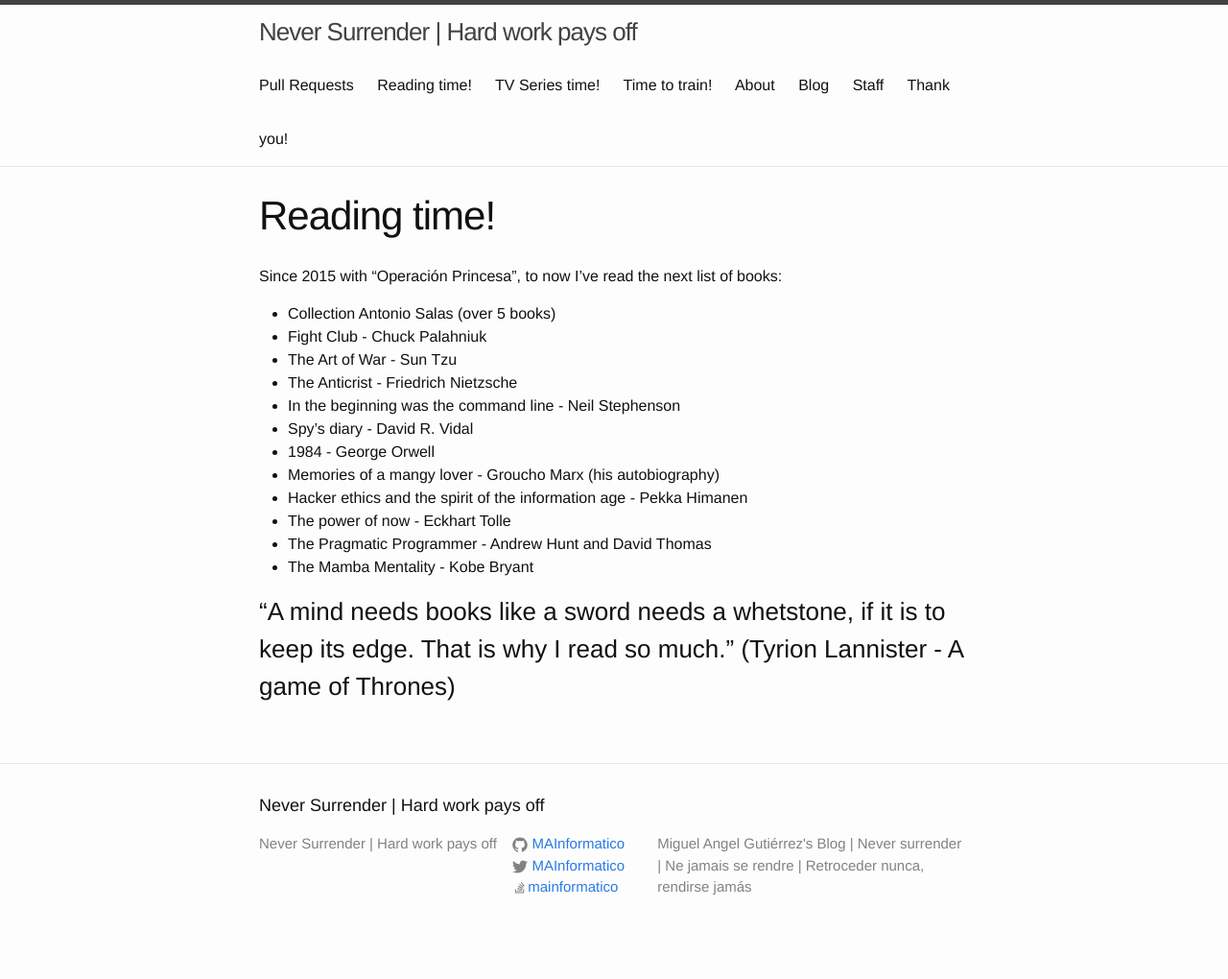
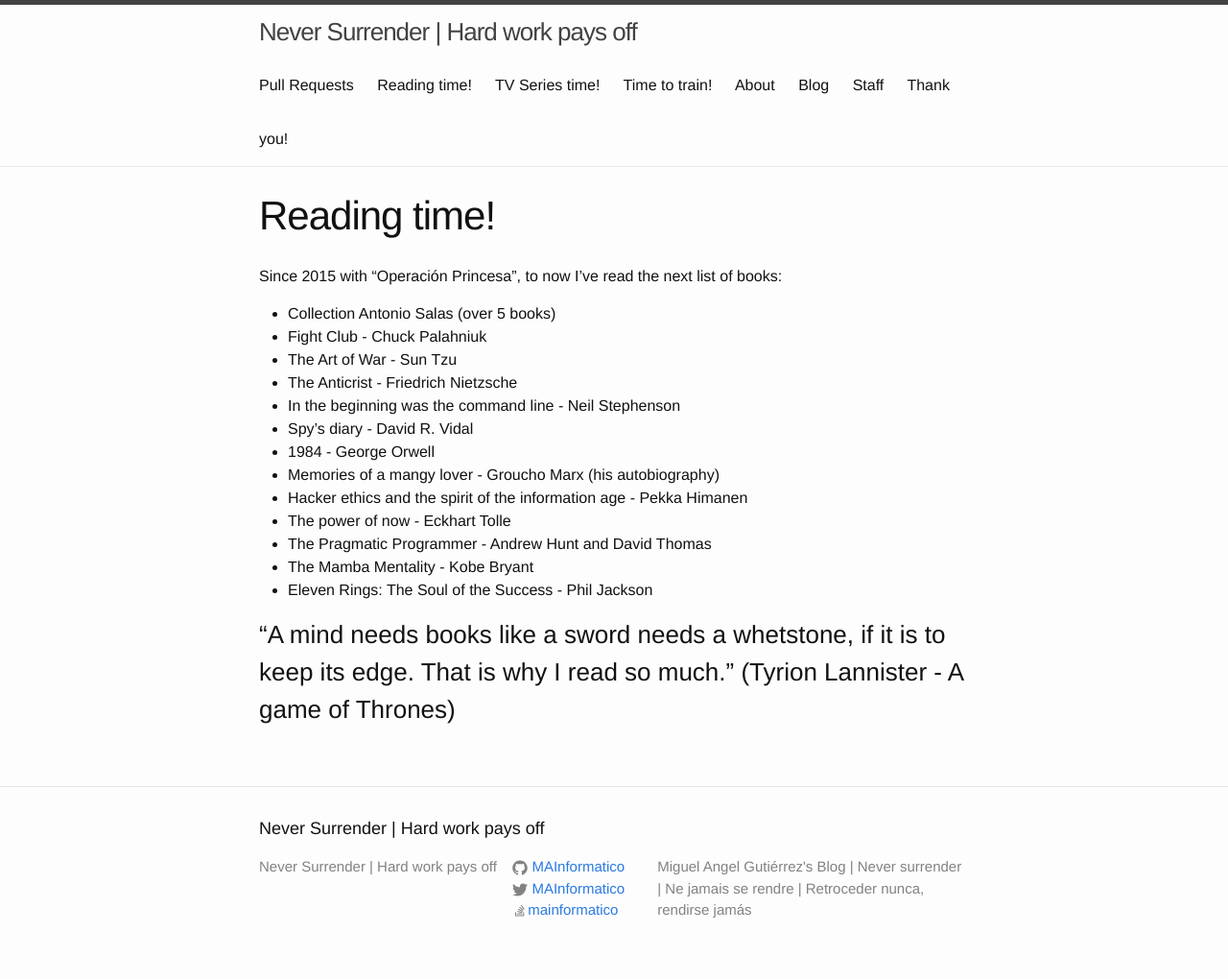
Before and after one commit to MAInformatico/MAInformatico.github.io, a Jekyll site: the page built from Reading_Time.md, in a window 1280 px wide. Shown: the whole page at 96% size. Built offline with Jekyll 4.4.1, drawn with Linux system fonts in a browser that asks for light colours; before the commit the page ends 996 px from its top, so only the background shows below that.

Commit message:
Adding new post

```diff
--- a/Reading_Time.md
+++ b/Reading_Time.md
@@ -18,6 +18,7 @@
 * The power of now - Eckhart Tolle
 * The Pragmatic Programmer - Andrew Hunt and David Thomas
 * The Mamba Mentality - Kobe Bryant
+* Eleven Rings: The Soul of the Success - Phil Jackson
 
 
 
```
